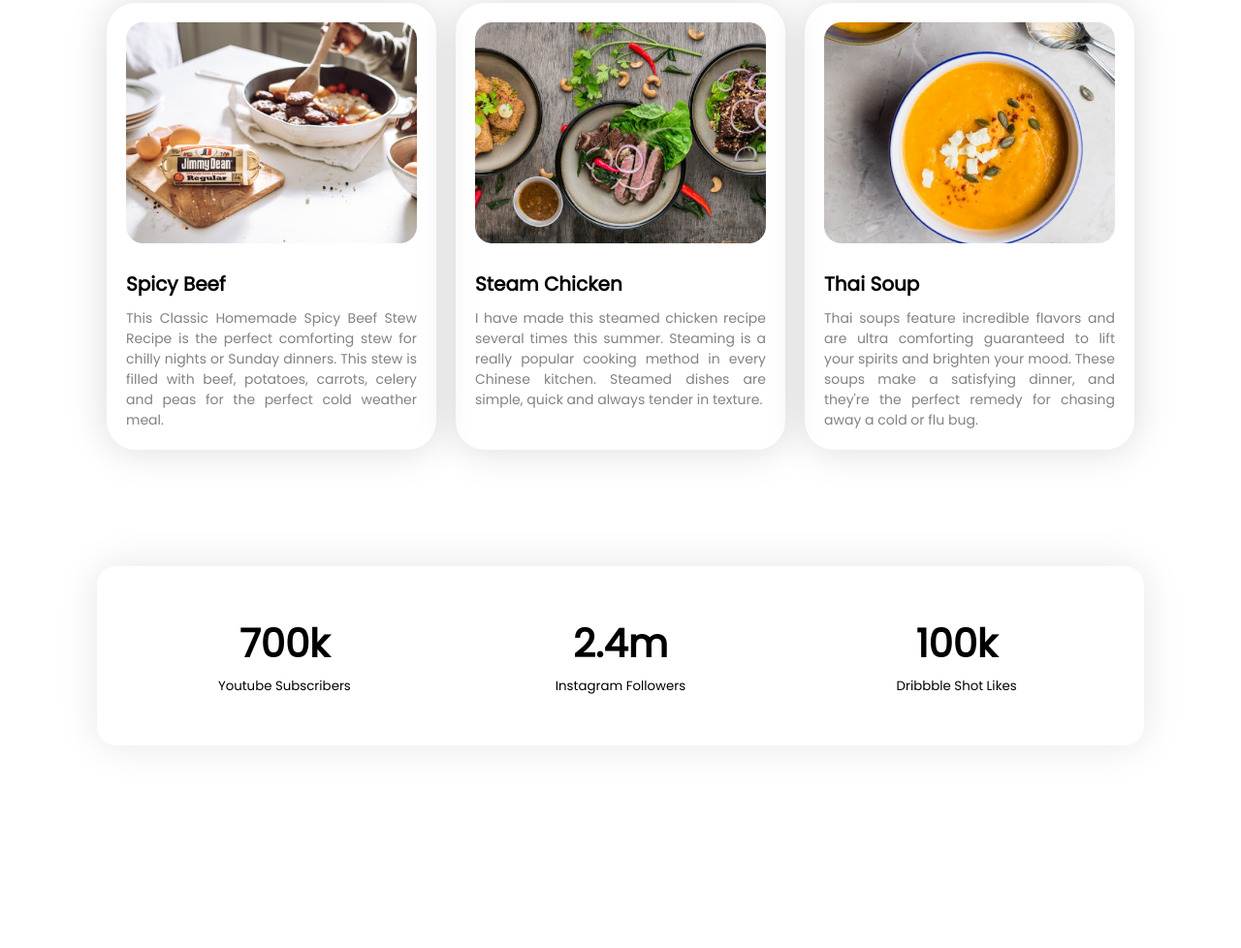
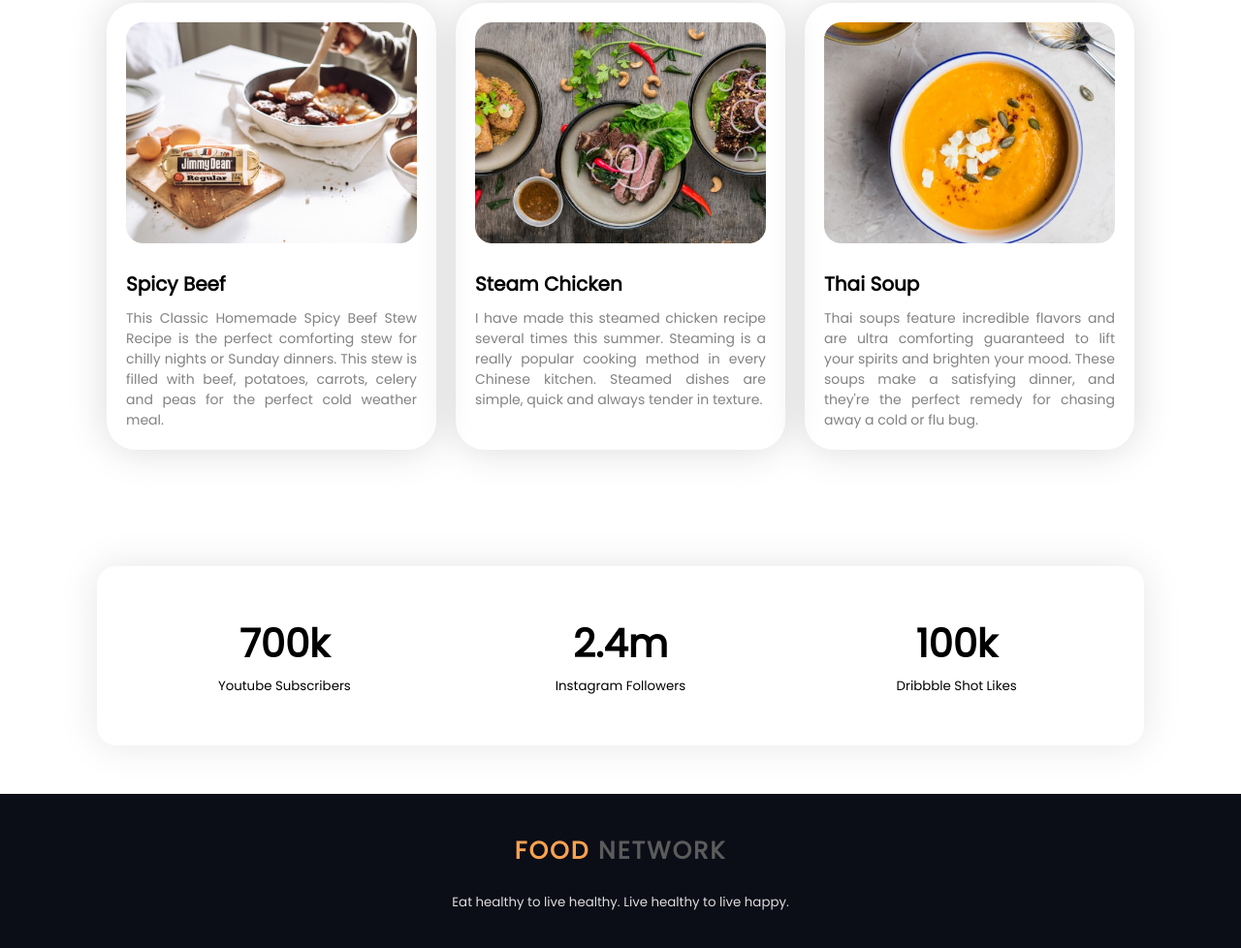
Before and after one commit to xxxxxxRIFATxxxxxx/food-network, a plain HTML site: page index.html in a window 1280 px wide. Shown: the part 1475-2453 px from the top of the page at 97% size. Before the commit the page ends 2294 px from the top, so only its background shows below. Drawn offline with Linux system fonts and the light colour scheme.

Commit message:
Footer Done

```diff
--- a/index.html
+++ b/index.html
@@ -156,6 +156,8 @@
 
     <!-- Footer -->
     <footer>
+        <h3><span class="orange-text">FOOD</span> NETWORK</h3>
+        <small>Eat healthy to live healthy. Live healthy to live happy.</small>
     </footer>
 </body>
 
--- a/styles/main.css
+++ b/styles/main.css
@@ -277,3 +277,18 @@ header img {
         flex-direction: column;
     }
 }
+
+/* Footer CSS */
+footer {
+    background-color: #0B0D17;
+    text-align: center;
+    color: #dfdede;
+    padding: 40px 0;
+}
+
+footer h3 {
+    font-size: 25px;
+    color: #5B5B5B;
+    margin-bottom: 20px;
+    letter-spacing: 2px;
+}
```
